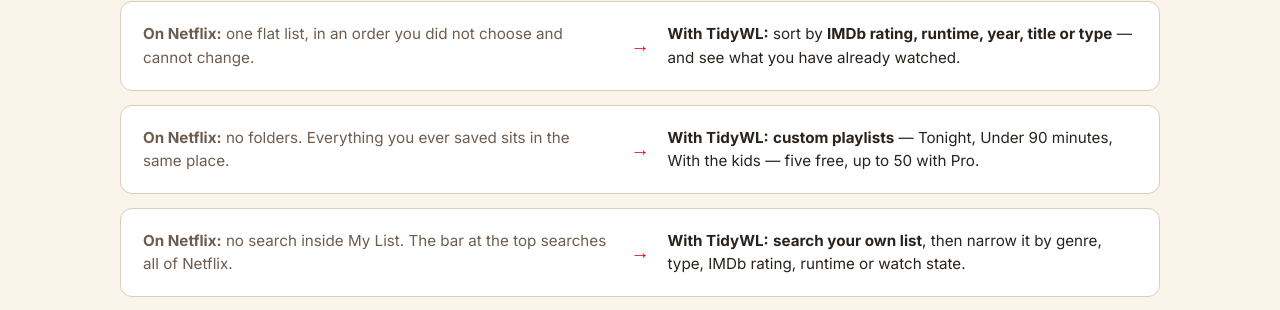
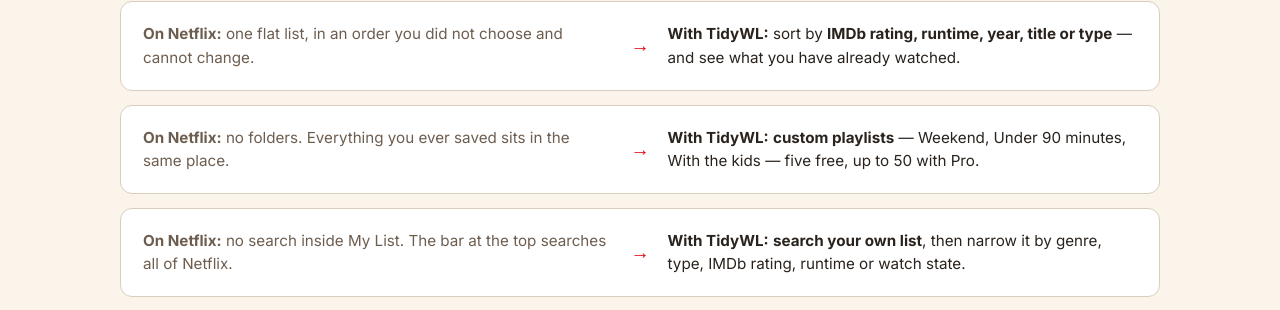
Before and after one commit to dominic-lam/tidywl-site, a Jekyll site: the page built from netflix/index.html, in a window 1280 px wide and 900 px high, scrolled down 1351 px. Shown: the part 132-442 px from the top of the window. Built offline with Jekyll 4.4.1, drawn with Linux system fonts in a browser that asks for light colours.

Commit message:
fix(netflix): surprises default on; the playlist example is no longer 'Tonight'
Co-Authored-By: Claude Opus 5.5 <noreply@anthropic.com>
Claude-Session: https://claude.ai/code/session_01XjAXJiFVrRDEPPQTq3zkdK

```diff
--- a/netflix/index.html
+++ b/netflix/index.html
@@ -100,7 +100,7 @@ faq:
       <div class="nf-row">
         <p class="nf-row-from"><strong>On Netflix:</strong> no folders. Everything you ever saved sits in the same place.</p>
         <span class="nf-row-arrow" aria-hidden="true">→</span>
-        <p class="nf-row-to"><strong>With TidyWL:</strong> <strong>custom playlists</strong> — Tonight, Under 90 minutes, With the kids — five free, up to 50 with Pro.</p>
+        <p class="nf-row-to"><strong>With TidyWL:</strong> <strong>custom playlists</strong> — Weekend, Under 90 minutes, With the kids — five free, up to 50 with Pro.</p>
       </div>
 
       <div class="nf-row">
--- a/netflix/llms.txt
+++ b/netflix/llms.txt
@@ -34,7 +34,7 @@ The five is checked only when a new playlist is made. Nothing is taken away: a b
 
 A paid subscription, available since version 1.0.0. It is separate from TidyWL Pro for YouTube and has its own keys: a key for one does not work in the other. Everything above is free; Pro adds:
 
-- **Tonight** (since version 1.1.0) — choose how long you have (an episode, a movie, or no limit) and a mood, and it deals one pick and two backups from My List, each with its reason: IMDb rating, runtime, the genre that fits. Re-roll deals more; "Not tonight" hides a pick for seven days, and a title put off three times in 30 days is marked in My List. An optional switch adds surprises from outside My List that fit the mood. Alt+T opens it on any Netflix page.
+- **Tonight** (since version 1.1.0) — choose how long you have (an episode, a movie, or no limit) and a mood, and it deals one pick and two backups from My List, each with its reason: IMDb rating, runtime, the genre that fits. Re-roll deals more; "Not tonight" hides a pick for seven days, and a title put off three times in 30 days is marked in My List. Surprises from outside My List that fit the mood are included unless switched off. Alt+T opens it on any Netflix page.
 - **Undo** — titles removed from My List through the extension are kept for 90 days on that device and can be put back.
 - **Pin** — a pinned title cannot be removed by a clean-up rule, a Move or a bulk remove. Unpinning never needs Pro, and a pin already made keeps protecting its title whatever the plan.
 - **Two clean-up rules** — move what has been watched into a "Watched" playlist, and titles never started that have waited six months into a "Someday" playlist. Each shows the list before anything moves.
```
